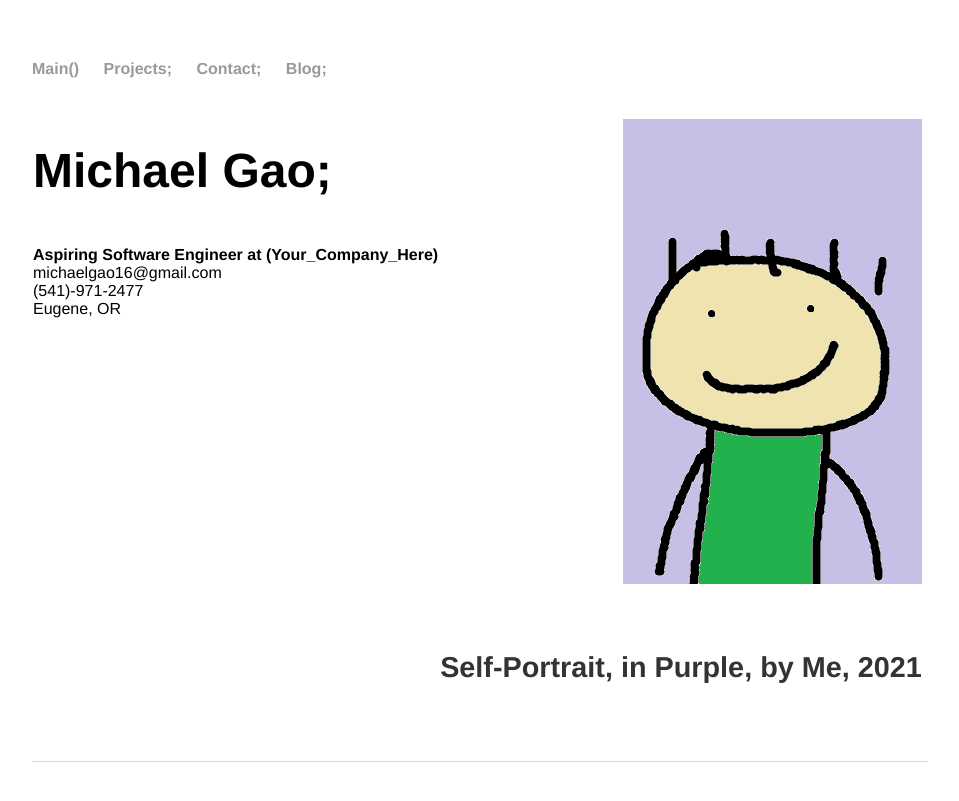
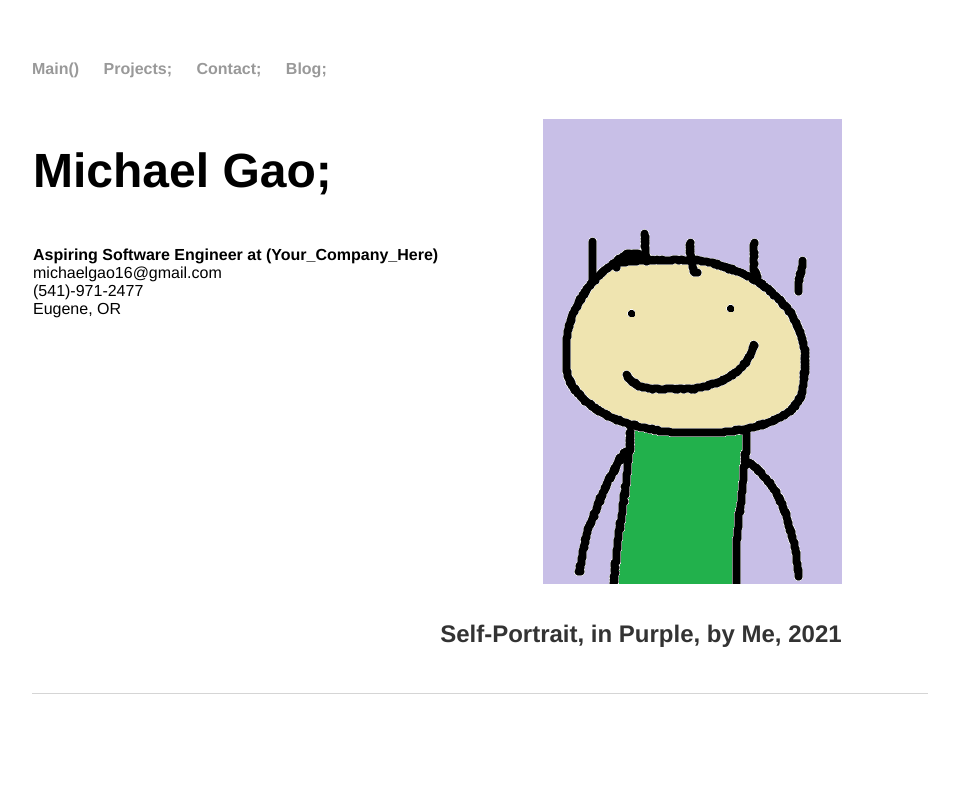
Before and after one commit to michael-c-gao/WebsiteOfMichael, a Jekyll site: the page built from contact/index.html, in a window 1280 px wide. Shown: the top 801 px of the page, without its empty margins (160-1119 px from the left). Built offline with Jekyll 4.4.1, drawn with Linux system fonts in a browser that asks for light colours.

Commit message:
Update index.html

```diff
--- a/contact/index.html
+++ b/contact/index.html
@@ -28,7 +28,7 @@ title: Contact Me
 	</section>
 	<section class="child">
 		<p style="text-align:right;"><img src="selfportrait2.png" alt="Self Portrait"></p>
-		<h4><p style="text-align:right;">Self-Portrait, in Purple, by Me, 2021</p></h4><br>
+		<p style="text-align:right;"><strong>Self-Portrait, in Purple, by Me, 2021</strong></p><br>
 	</section>
 </section>
 
```
